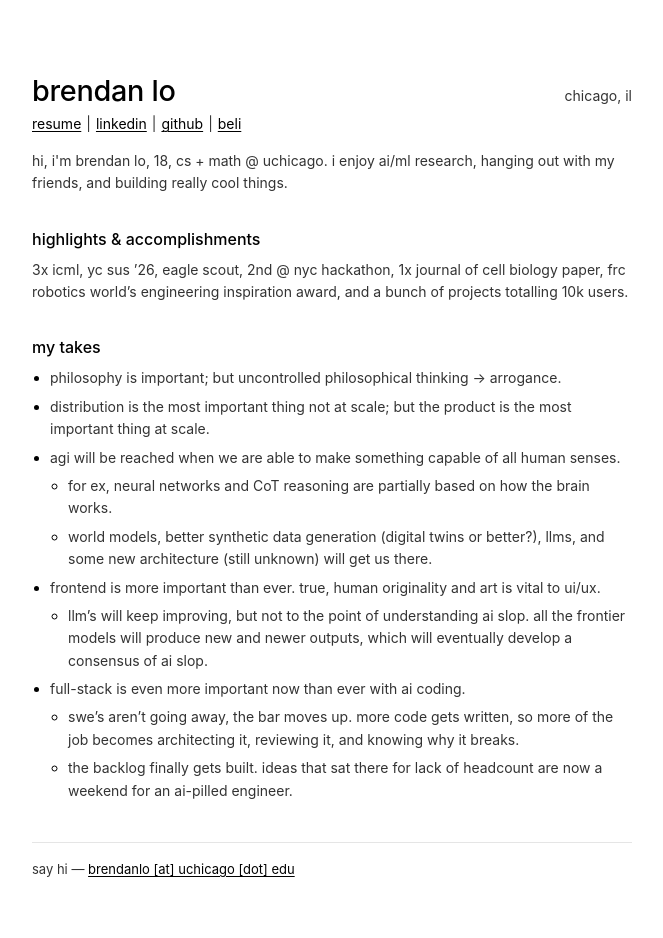
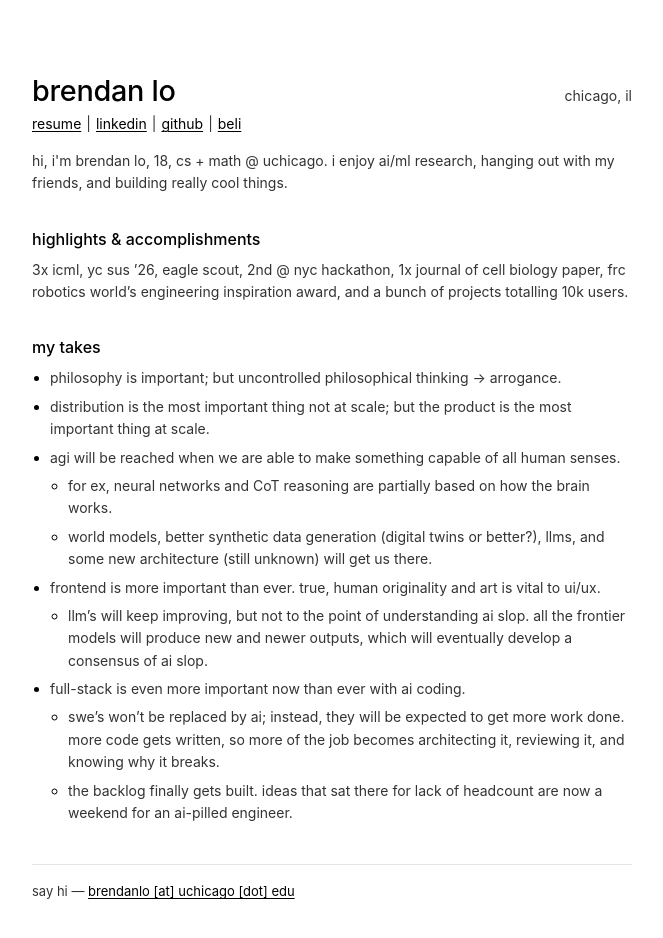
Before and after one commit to patriotsbreeze/brendanlo, a Next.js app: page / in a window 1280 px wide. Shown: the top 938 px of the page, without its empty margins (308-971 px from the left). Built offline with nearby package versions, Linux system fonts and the light colour scheme.

Commit message:
content: reframe the swe take around output, not replacement
Co-Authored-By: Claude Opus 5 <noreply@anthropic.com>

```diff
--- a/src/app/page.tsx
+++ b/src/app/page.tsx
@@ -89,9 +89,10 @@ export default function Page() {
           full-stack is even more important now than ever with ai coding.
           <ul>
             <li>
-              swe&rsquo;s aren&rsquo;t going away, the bar moves up. more code
-              gets written, so more of the job becomes architecting it,
-              reviewing it, and knowing why it breaks.
+              swe&rsquo;s won&rsquo;t be replaced by ai; instead, they will be
+              expected to get more work done. more code gets written, so more of
+              the job becomes architecting it, reviewing it, and knowing why it
+              breaks.
             </li>
             <li>
               the backlog finally gets built. ideas that sat there for lack of
```
